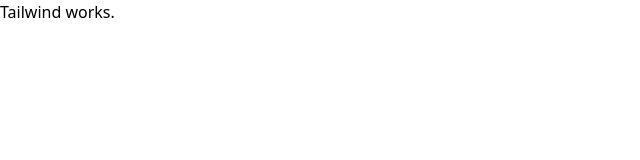
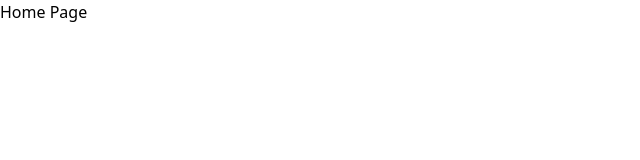
Before and after one commit to siamcse/task-muslin, a React (Vite) app: page / in a window 1280 px wide. Shown: the top 160 px of the page, without its empty margins (0-640 px from the left). Built offline with nearby package versions, Linux system fonts and the light colour scheme.

Commit message:
add: react-router-dom

```diff
--- a/package.json
+++ b/package.json
@@ -11,7 +11,8 @@
   },
   "dependencies": {
     "react": "^18.2.0",
-    "react-dom": "^18.2.0"
+    "react-dom": "^18.2.0",
+    "react-router-dom": "^6.17.0"
   },
   "devDependencies": {
     "@types/react": "^18.2.15",
--- a/src/App.jsx
+++ b/src/App.jsx
@@ -1,9 +1,11 @@
 import React from 'react';
+import { RouterProvider } from 'react-router-dom';
+import router from './routes/router';
 
 const App = () => {
   return (
     <div>
-      <h1 className='text-3xl'>Tailwind works.</h1>
+      <RouterProvider router={router} />
     </div>
   );
 };
--- /dev/null
+++ b/src/pages/Home/Home.jsx
@@ -0,0 +1,11 @@
+import React from 'react';
+
+const Home = () => {
+    return (
+        <div>
+            Home Page
+        </div>
+    );
+};
+
+export default Home;
--- /dev/null
+++ b/src/routes/router.jsx
@@ -0,0 +1,11 @@
+import { createBrowserRouter } from "react-router-dom";
+import Home from "../pages/Home/Home";
+
+const router = createBrowserRouter([
+    {
+        path: '/',
+        element: <Home/>
+    }
+])
+
+export default router;
```
Also changed, not shown: src/components/Navbar.jsx (added), src/pages/Home/Banner/Banner.jsx (added), 1 other file (tests, documents, lock files or other folders).
